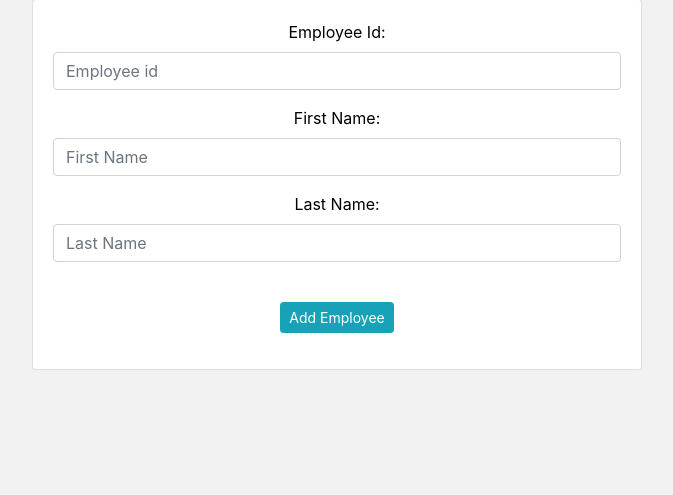
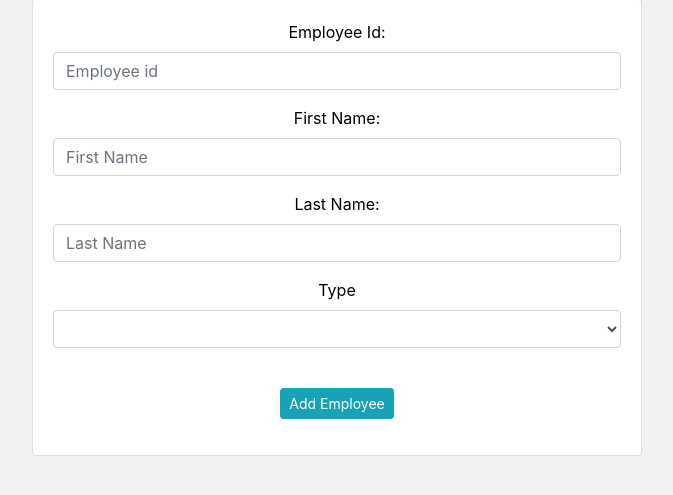
Before and after one commit to pkaranja60/FlaskApp, a Flask app: a page that uses workcloud/templates/new.html in a window 1280 px wide. Shown: the part 153-648 px from the top of the page, without its empty margins (303-976 px from the left). Run offline with Flask 2, Linux system fonts and the light colour scheme; a user stored in the database is signed in; some libraries are stand-ins or nearby versions.

Commit message:
phase 2.1.5(fix)

```diff
--- a/workcloud/forms.py
+++ b/workcloud/forms.py
@@ -1,5 +1,5 @@
 from flask_wtf import FlaskForm
-from wtforms import StringField, PasswordField, SubmitField
+from wtforms import StringField, PasswordField, SubmitField, SelectField
 from wtforms.validators import Length, EqualTo, Email, DataRequired, ValidationError
 from workcloud.models import User
 
@@ -39,4 +39,12 @@ class NewEmployee(FlaskForm):
     employee_id = StringField(label='Employee Id:', validators=[Length(min=5, max=15), DataRequired()])
     first_name = StringField(label='First Name:', validators=[DataRequired()])
     last_name = StringField(label='Last Name:', validators=[DataRequired()])
+    type = SelectField('Type', validators=[DataRequired()],
+                       choices=[('', ''),
+                                ('Teacher', 'Teacher'),
+                                ('Secretary', 'Secretary'),
+                                 ('Casual Worker', 'Casual Worker'),
+                                  ('Accountant', 'Accountant'),
+                                   ('Inventory Manager', 'Inventory Manager')]
+                       )
     submit = SubmitField(label='Add Employee')
--- a/workcloud/templates/new.html
+++ b/workcloud/templates/new.html
@@ -25,6 +25,10 @@ New Employee
                     {{ form.last_name.label() }}
                     {{ form.last_name(class="form-control" , placeholder="Last Name" ) }}
                 </div>
+                  <div class="form-group">
+                      {{ form.type.label() }}
+                      {{ form.type(class="form-control") }}
+                  </div>
                   <br>
                   {{ form.submit(class="btn btn-sm btn-info") }}
               </fieldset>
```
